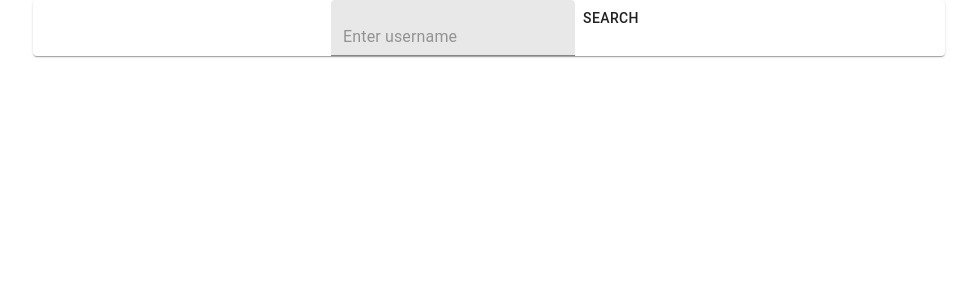
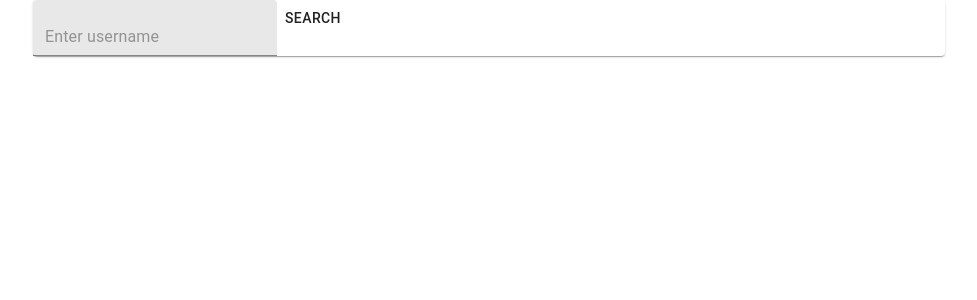
Before and after one commit to a-dabrowski/github-repo-explorer, a React (Create React App) app: page / in a window 1280 px wide. Shown: the top 300 px of the page, without its empty margins (151-1128 px from the left). Built offline with nearby package versions, Linux system fonts and the light colour scheme.

Commit message:
Remove obsolete styling

```diff
--- a/src/App.css
+++ /dev/null
@@ -1,39 +0,0 @@
-.App {
-  text-align: center;
-}
-
-.App-logo {
-  height: 40vmin;
-  pointer-events: none;
-}
-
-@media (prefers-reduced-motion: no-preference) {
-  .App-logo {
-    animation: App-logo-float infinite 3s ease-in-out;
-  }
-}
-
-.App-header {
-  min-height: 100vh;
-  display: flex;
-  flex-direction: column;
-  align-items: center;
-  justify-content: center;
-  font-size: calc(10px + 2vmin);
-}
-
-.App-link {
-  color: rgb(112, 76, 182);
-}
-
-@keyframes App-logo-float {
-  0% {
-    transform: translateY(0);
-  }
-  50% {
-    transform: translateY(10px)
-  }
-  100% {
-    transform: translateY(0px)
-  }
-}
--- a/src/App.tsx
+++ b/src/App.tsx
@@ -1,8 +1,6 @@
 import React from 'react';
 import Container from '@material-ui/core/Container';
-import logo from './logo.svg';
 import { List } from './components/list';
-import './App.css';
 
 function App() {
   return (
--- a/src/index.css
+++ b/src/index.css
@@ -1,13 +1,3 @@
 body {
   margin: 0;
-  font-family: -apple-system, BlinkMacSystemFont, 'Segoe UI', 'Roboto', 'Oxygen',
-    'Ubuntu', 'Cantarell', 'Fira Sans', 'Droid Sans', 'Helvetica Neue',
-    sans-serif;
-  -webkit-font-smoothing: antialiased;
-  -moz-osx-font-smoothing: grayscale;
 }
-
-code {
-  font-family: source-code-pro, Menlo, Monaco, Consolas, 'Courier New',
-    monospace;
-}
```
